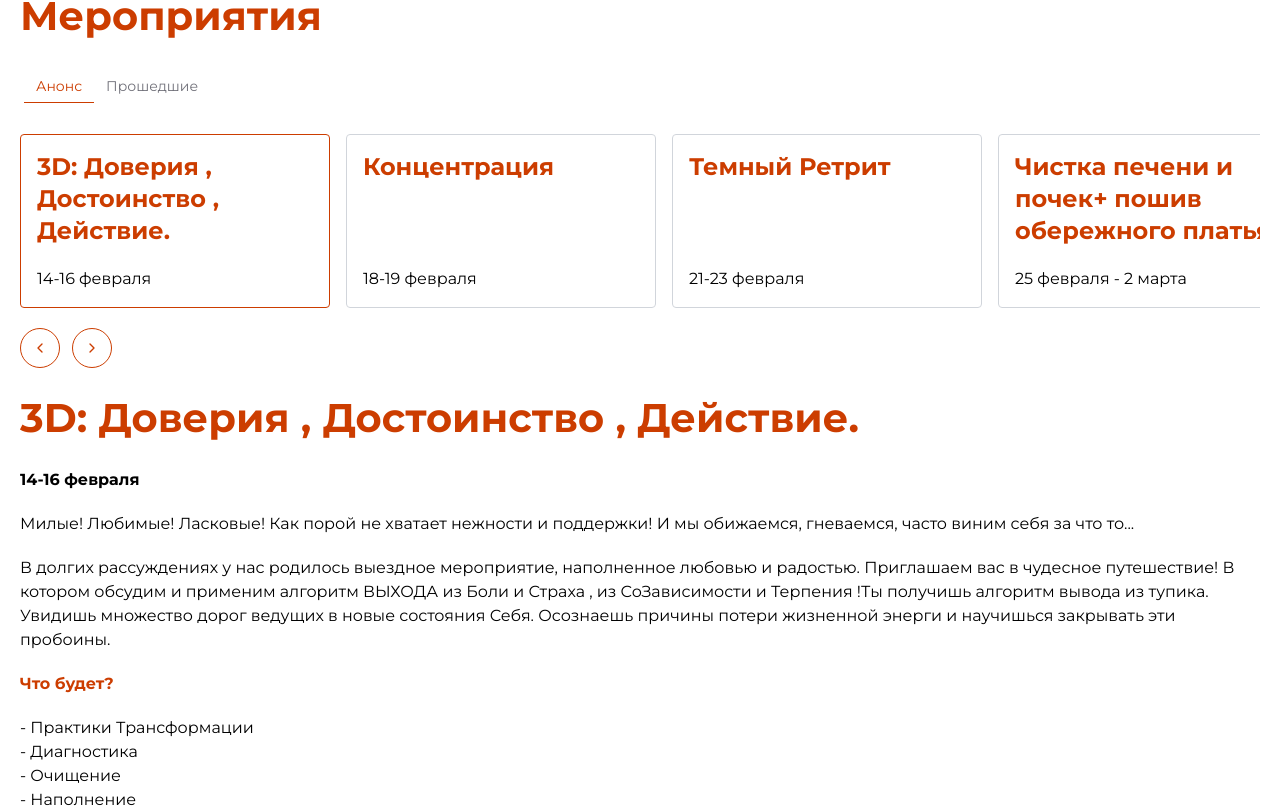
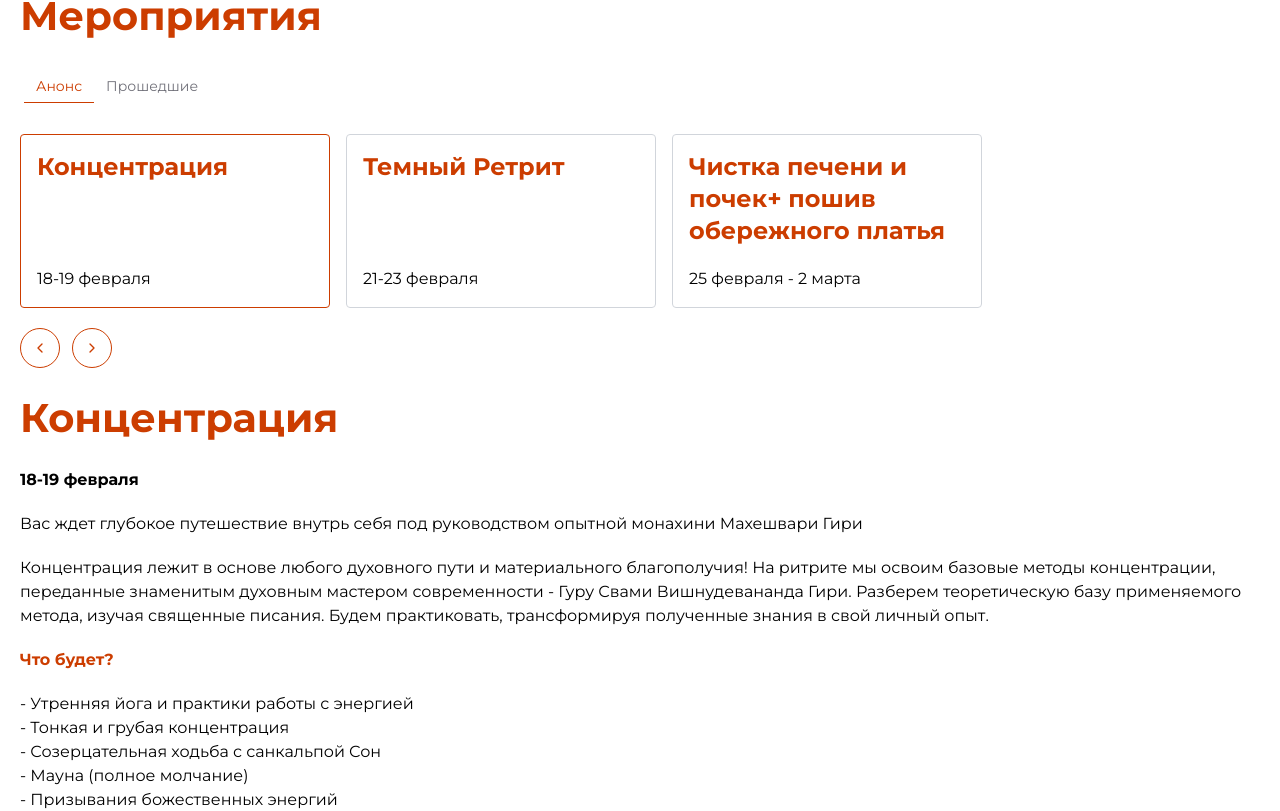
Before and after one commit to SonyaBoris/shavasana, a Next.js app: page / in a window 1280 px wide. Shown: the part 2390-3201 px from the top of the page. Built offline with nearby package versions, Linux system fonts and the light colour scheme.

Commit message:
delete last event

```diff
--- a/components/EventAnons.jsx
+++ b/components/EventAnons.jsx
@@ -32,14 +32,6 @@ const EventAnons = () => {
   }, []);
 
   const events = useMemo(() => [
-    {
-      id: 1,
-      date: "14-16 февраля",
-      title: "3D: Доверия , Достоинство , Действие.",
-      desc: "Милые! Любимые! Ласковые! Как порой не хватает нежности и поддержки! И мы обижаемся, гневаемся, часто виним себя за что то...",
-      about: "В долгих рассуждениях у нас родилось выездное мероприятие, наполненное любовью и радостью. Приглашаем вас в чудесное путешествие! В котором обсудим и применим алгоритм  ВЫХОДА из Боли и Страха , из СоЗависимости и Терпения !Ты получишь алгоритм вывода из тупика. Увидишь множество дорог ведущих в новые состояния Себя. Осознаешь причины потери жизненной энерги и научишься закрывать эти пробоины.",
-      plan: ["Практики Трансформации", "Диагностика", "Очищение", "Наполнение", "Медитации с ПОЮЩИМИ Тибетскими ЧАШАМИ",]
-    },
     {
       id: 2,
       date: "18-19 февраля",
```
